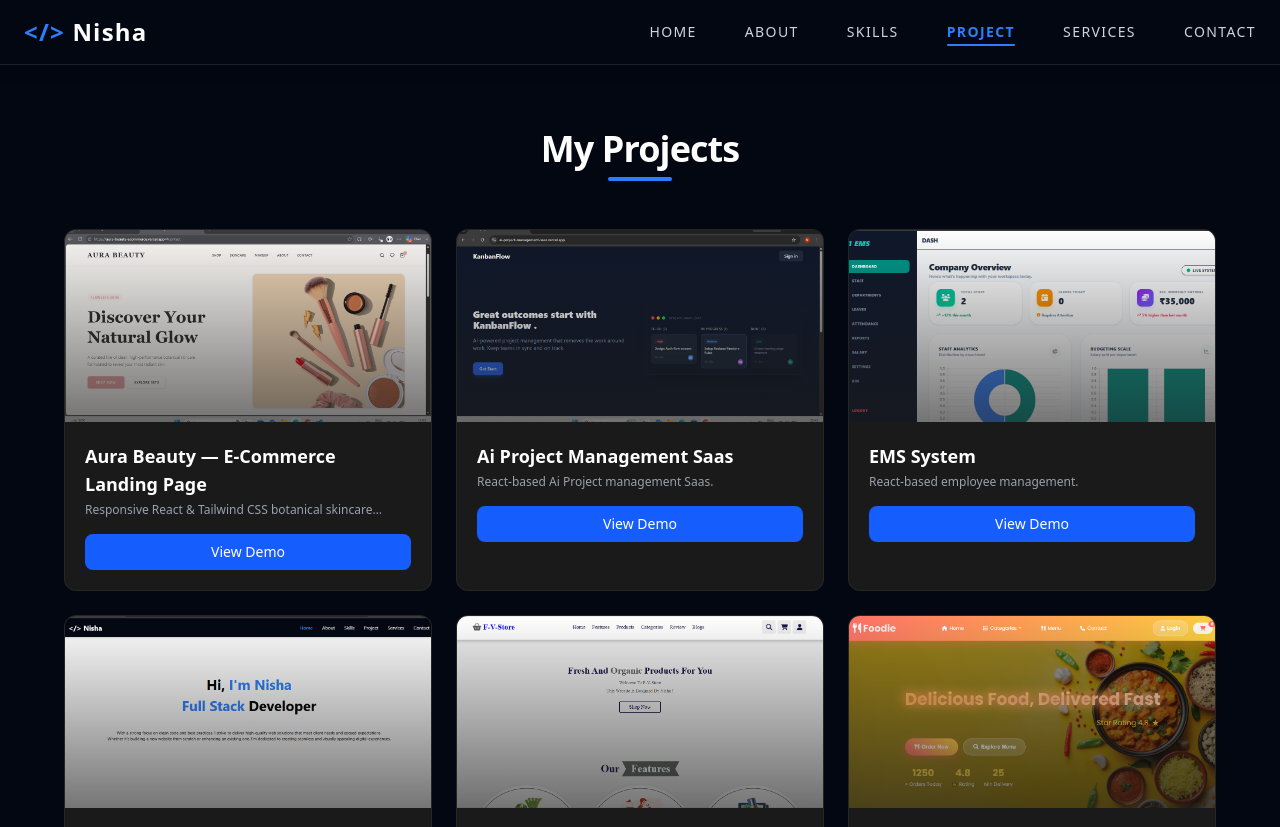
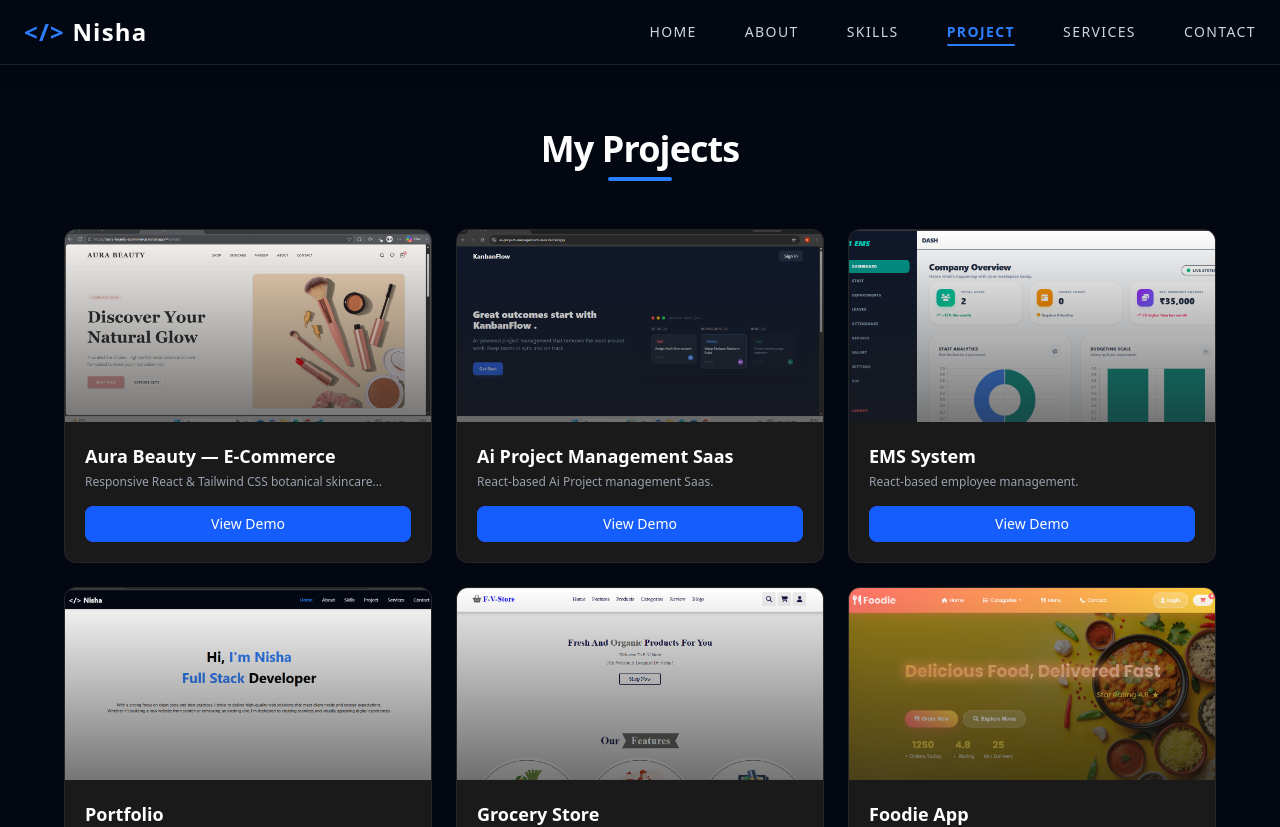
Before and after one commit to Lets-nisha/portfolio-com-n95, a React (Vite) app: page /project in a window 1280 px wide. Shown: the top 827 px of the page. Built offline with nearby package versions, Linux system fonts and the light colour scheme.

Commit message:
Update Project.jsx

```diff
--- a/src/pages/Project.jsx
+++ b/src/pages/Project.jsx
@@ -13,7 +13,7 @@ const Project = () => {
 
   const projects = [
    {
-  title: "Aura Beauty — E-Commerce Landing Page",
+  title: "Aura Beauty — E-Commerce  ",
   image: Ecommerce,
   description: "Responsive React & Tailwind CSS botanical skincare landing page featuring luxury UI aesthetic, clean architecture, and custom icons.",
   link: "https://aura-beauty-ecommerce.vercel.app/"
```
